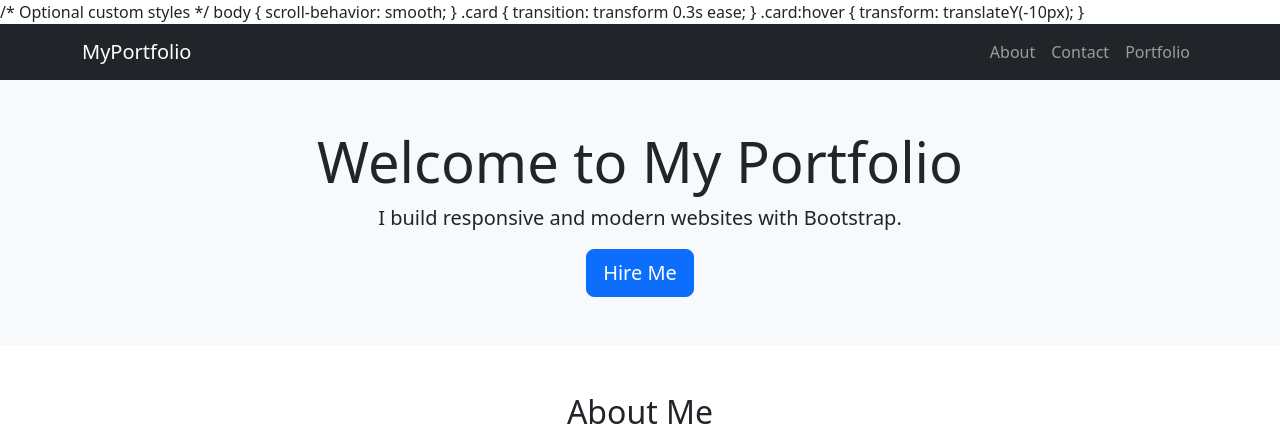
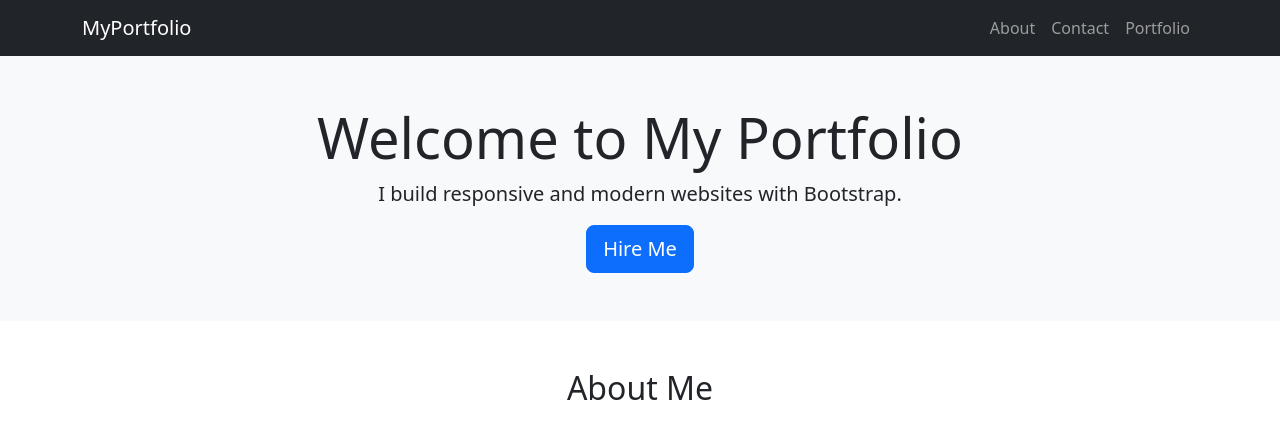
Before and after one commit to eymaster/practice, a Flask app: page / in a window 1280 px wide. Shown: the top 432 px of the page. Run offline with Flask 2, Linux system fonts and the light colour scheme; some libraries are stand-ins or nearby versions.

Commit message:
Update index.html

```diff
--- a/templates/index.html
+++ b/templates/index.html
@@ -8,18 +8,7 @@
   <link rel="stylesheet" href="style.css">
   <!-- AOS CSS -->
 <link href="https://cdn.jsdelivr.net/npm/aos@2.3.4/dist/aos.css" rel="stylesheet" />
-  <styles>
-    /* Optional custom styles */
-body {
-  scroll-behavior: smooth;
-}
-.card {
-  transition: transform 0.3s ease;
-}
-.card:hover {
-  transform: translateY(-10px);
-}
-  </styles>
+
 </head>
 <body>
 
```
